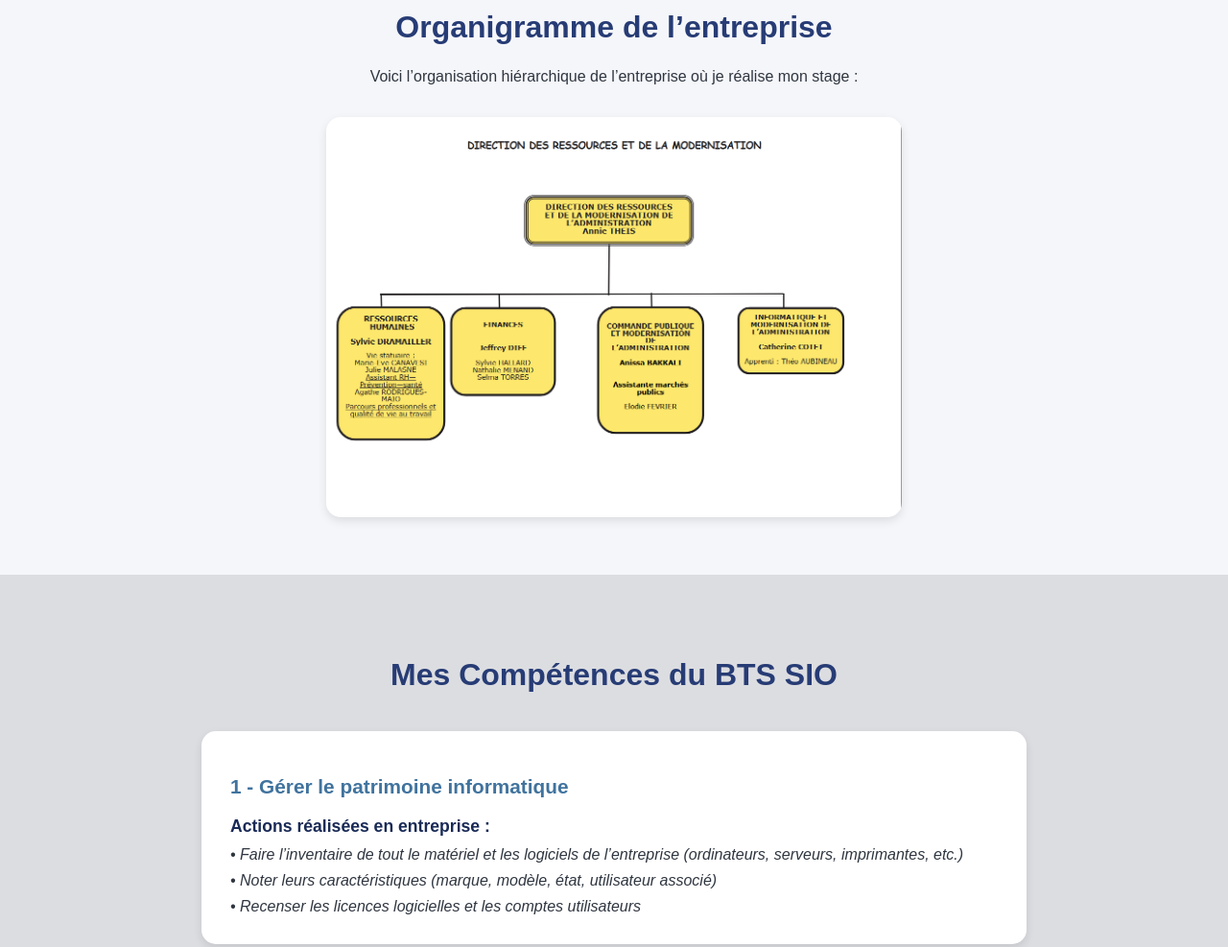
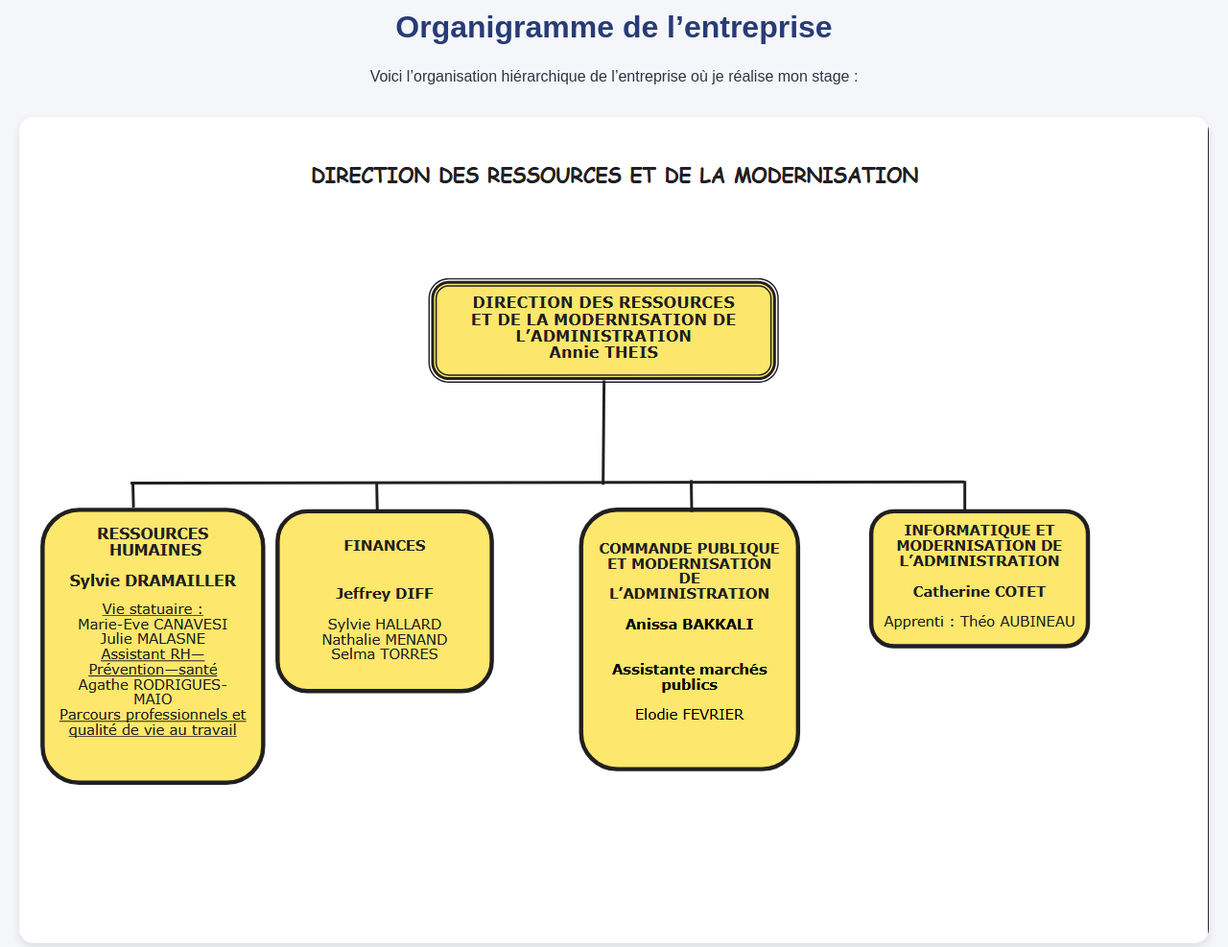
Before and after one commit to terguez/portfolio-bts, a plain HTML site: page index.html in a window 1280 px wide. Shown: the part 900-1887 px from the top of the page at 96% size. Drawn offline with Linux system fonts and the light colour scheme.

Commit message:
Update index.html

```diff
--- a/index.html
+++ b/index.html
@@ -318,7 +318,7 @@
     <h2>Organigramme de l’entreprise</h2>
     <p>Voici l’organisation hiérarchique de l’entreprise où je réalise mon stage :</p>
     <div class="org-chart">
-      <img src="image/organigrame.png" alt="Organigramme de l'entreprise" width="600">
+      <img src="image/organigrame.png" alt="Organigramme de l'entreprise">
     </div>
   </section>
 
```
